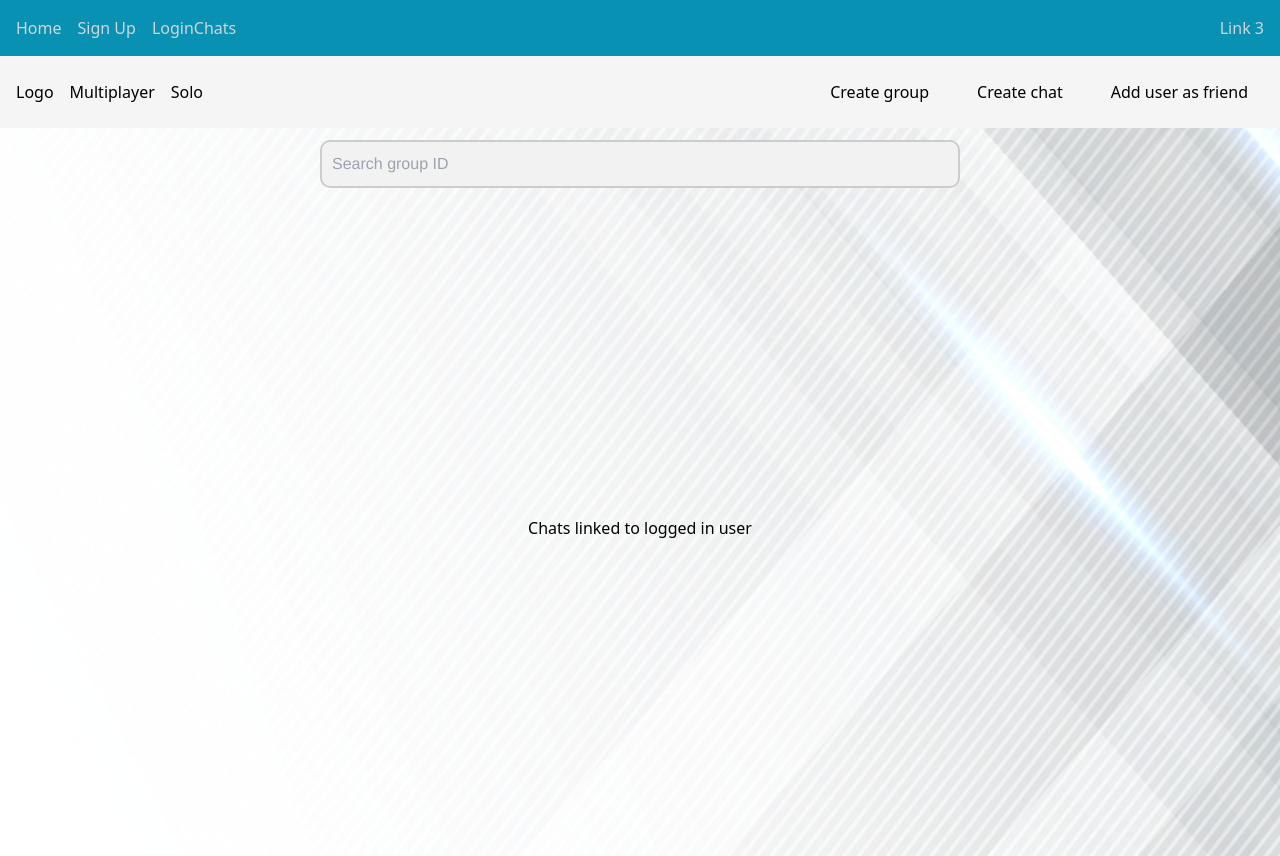
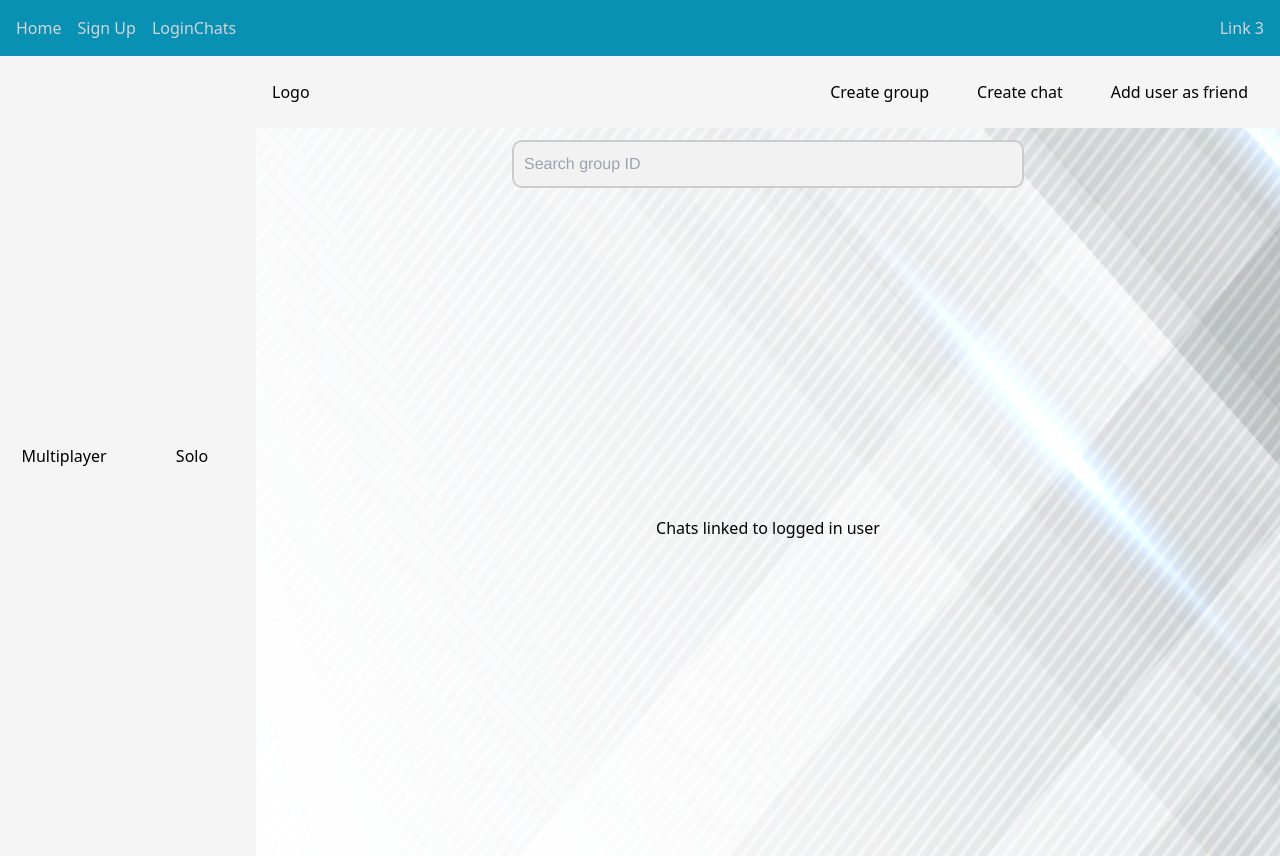
Before and after one commit to abewd/chatSrcCode, a React (Create React App) app: page /Chats in a window 1280 px wide. Built offline with nearby package versions, Linux system fonts and the light colour scheme.

Commit message:
added a sidebar to make things a bit nicer

```diff
--- a/src/componets/Chats/Chats.js
+++ b/src/componets/Chats/Chats.js
@@ -2,7 +2,32 @@
 
 const Chats = () => {
   return (
-    <div style={{ display: "flex", flexDirection: "column", height: "100vh" }}>
+    <div style={{ display: "flex", flexDirection: "row", height: "100vh" }}>
+      <aside
+        style={{
+          display: "flex",
+          flexDirection: "column",
+          justifyContent: "center",
+          alignItems: "center",
+          width: "10%",
+          backgroundColor: "#f5f5f5",
+        }}
+      >
+        <a href="#">Multiplayer</a>
+      </aside>
+      <aside
+        style={{
+          display: "flex",
+          flexDirection: "column",
+          justifyContent: "center",
+          alignItems: "center",
+          width: "10%",
+          backgroundColor: "#f5f5f5",
+        }}
+      >
+        <a href="#">Solo</a>
+      </aside>
+      <div style={{ display: "flex", flexDirection: "column", flex: 1 }}>
         <div
           style={{
             display: "flex",
@@ -14,23 +39,13 @@
         >
           <div style={{ display: "flex", gap: "1rem" }}>
             <h2>Logo</h2>
-          <nav style={{ display: "flex", gap: "1rem" }}>
-            <div
-              style={{
-                overflowX: "auto",
-                display: "flex",
-                gap: "1rem",
-              }}
-            >
-              <a href="#">Multiplayer</a>
-              <a href="#">Solo</a>
-            </div>
-          </nav>
           </div>
           <div style={{ display: "flex", gap: "1rem" }}>
             <button style={{ padding: "0.5rem 1rem" }}>Create group</button>
             <button style={{ padding: "0.5rem 1rem" }}>Create chat</button>
-          <button style={{ padding: "0.5rem 1rem" }}>Add user as friend</button>
+            <button style={{ padding: "0.5rem 1rem" }}>
+              Add user as friend
+            </button>
           </div>
         </div>
         <div style={{ flex: 4, display: "flex", flexDirection: "column" }}>
@@ -60,6 +75,7 @@
           </div>
         </div>
       </div>
+    </div>
   );
 };
 
```
Lines whose indentation alone changed are shown as unchanged.
